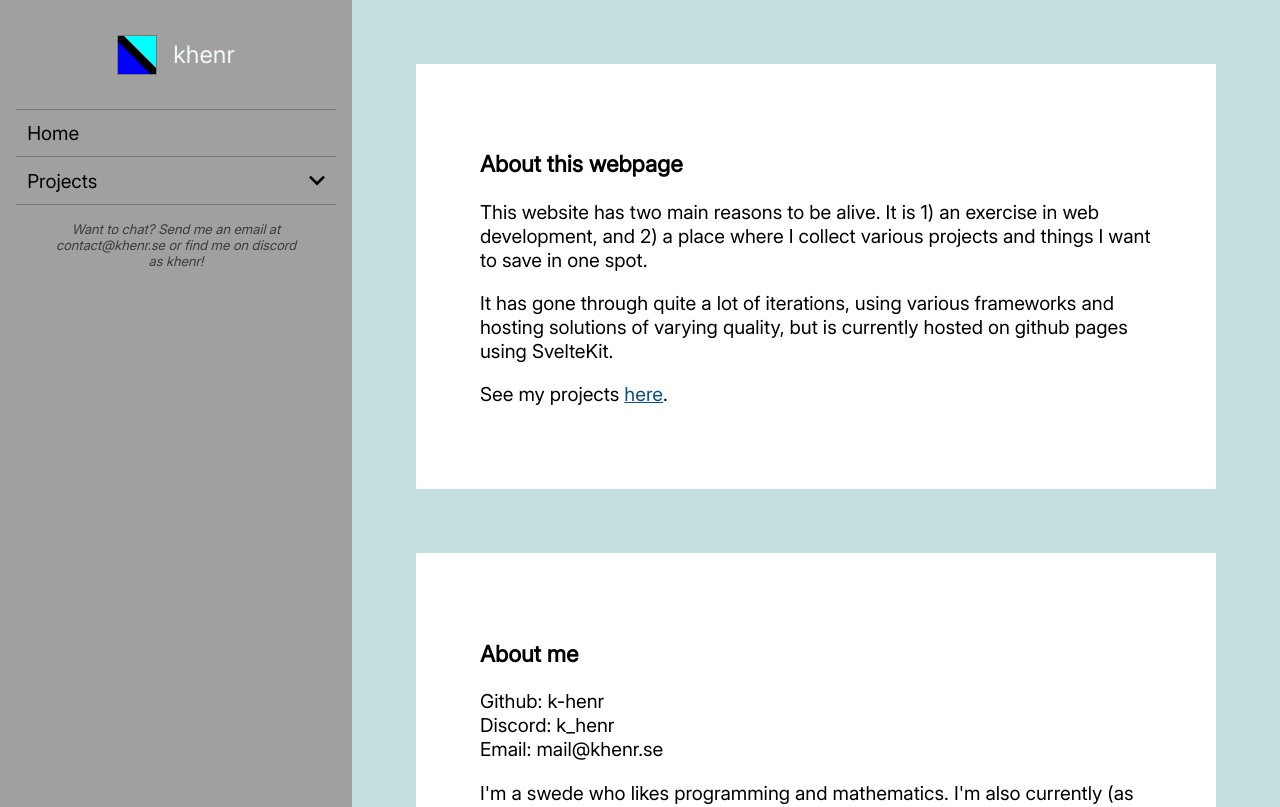
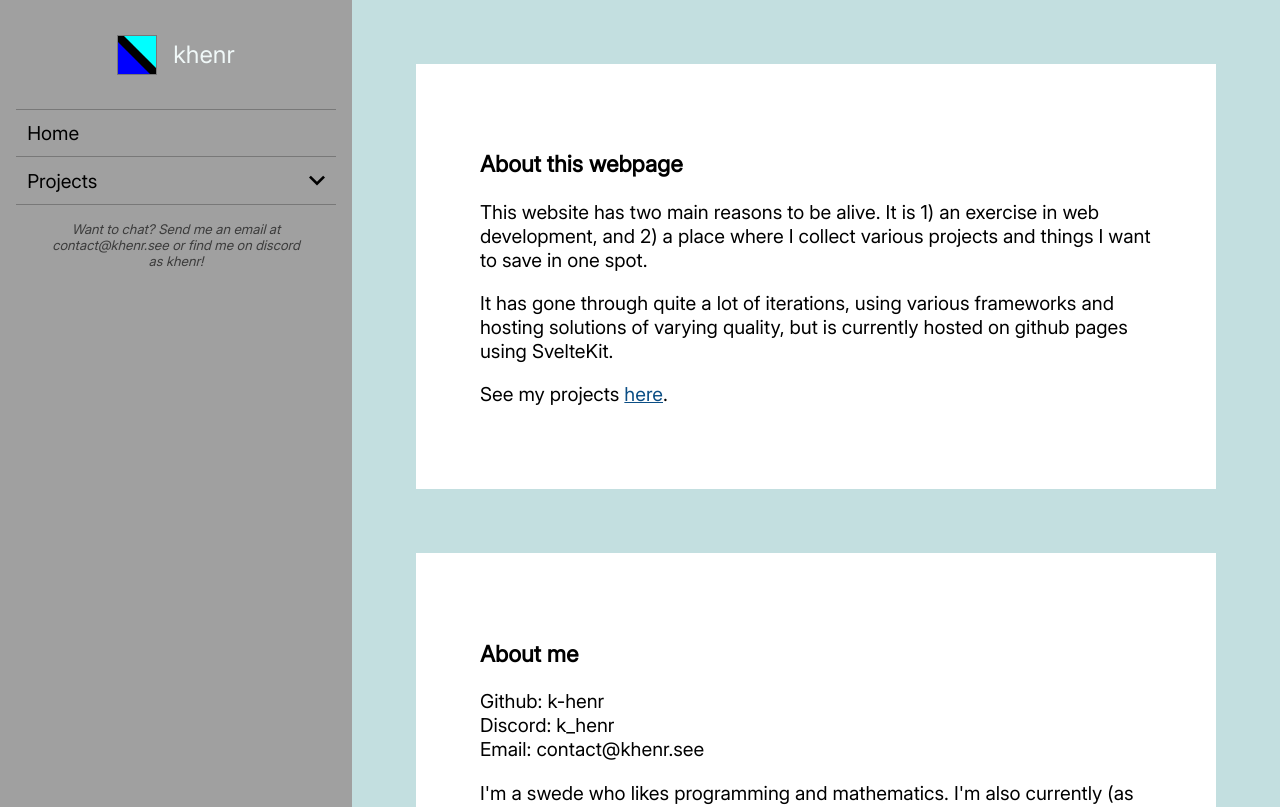
Before and after one commit to k-henr/k-henr.github.io, a SvelteKit app: page / in a window 1280 px wide. Shown: the top 807 px of the page. Built offline with nearby package versions, Linux system fonts and the light colour scheme.

Commit message:
Email obfuscation
...in the worst possible way

```diff
--- a/src/routes/+layout.svelte
+++ b/src/routes/+layout.svelte
@@ -1,6 +1,7 @@
 <script lang="ts">
     import favicon from "$lib/assets/favicon.ico";
     import MenuItem from "$lib/components/MenuItem.svelte";
+    import { reverse } from "node:dns";
 
     let { children } = $props();
 
@@ -51,8 +52,10 @@
         </nav>
         <small
             ><i>
-                Want to chat? Send me an email at contact@khenr.se or find me on
-                discord as khenr!
+                Want to chat? Send me an email at <span class="email"
+                    >contact [at] khenr [dot] se (sorry for the obfuscation - bots
+                    abound!)</span
+                > or find me on discord as khenr!
             </i></small
         >
     </div>
@@ -62,6 +65,13 @@
     <article>
         {@render children()}
     </article>
+
+    <!-- script for setting email address to non-obfuscated version -->
+    <script>
+        let text = "ees.rneehk" + "@" + "tcatnoc";
+        text = text.split("").reverse().join("").replace("ee", "e");
+        for (const e of document.getElementsByClassName("email")) e.innerText = text;
+    </script>
 </main>
 
 <style>
--- a/src/routes/+page.svelte
+++ b/src/routes/+page.svelte
@@ -18,7 +18,7 @@
     <h1>About me</h1>
     Github: k-henr<br />
     Discord: k_henr<br />
-    Email: mail@khenr.se<br />
+    Email: <span class="email">contact [at] khenr [dot] se</span><br />
     <p>
         I'm a swede who likes programming and mathematics. I'm also currently (as of
         summer 2026) trying to learn more about electronics and breadboard circuits.
```
